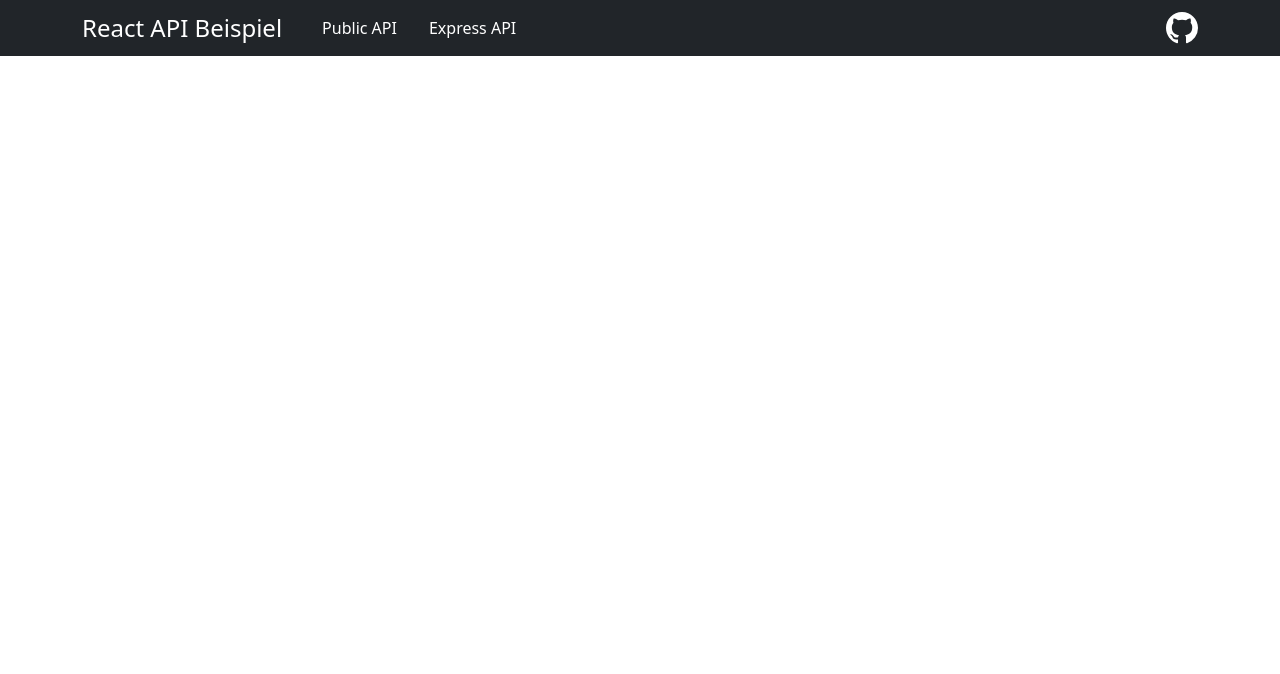
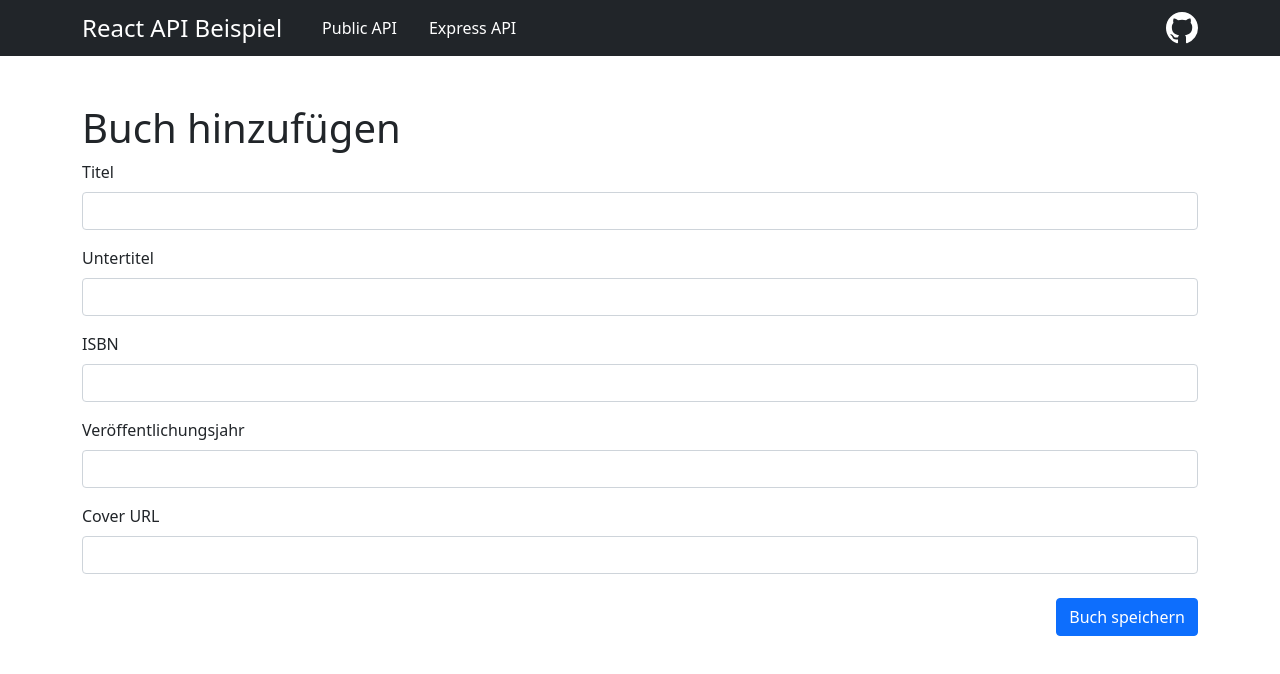
Before and after one commit to noah-janzen/react-api-example, a React (Create React App) app in the folder frontend/: page /express-api/edit-book in a window 1280 px wide. Shown: the top 674 px of the page. Built offline with nearby package versions, Linux system fonts and the light colour scheme.

Commit message:
FE: Books can be added and edited

```diff
--- a/frontend/src/App.js
+++ b/frontend/src/App.js
@@ -1,5 +1,6 @@
 import { Navigate, Route, Routes } from 'react-router-dom'
 import Layout from './layout/Layout'
+import EditBook from './pages/EditBook'
 import ExpressApi from './pages/ExpressApi'
 import PublicApi from './pages/PublicApi'
 
@@ -13,6 +14,11 @@ function App() {
                 />
                 <Route path="/public-api" element={<PublicApi />} />
                 <Route path="/express-api" element={<ExpressApi />} />
+                <Route path="/express-api/edit-book" element={<EditBook />} />
+                <Route
+                    path="/express-api/edit-book/:bookId"
+                    element={<EditBook />}
+                />
             </Routes>
         </Layout>
     )
--- /dev/null
+++ b/frontend/src/components/express-api/ActionBar.js
@@ -0,0 +1,13 @@
+import { Link } from 'react-router-dom'
+
+function ActionBar() {
+    return (
+        <div className="d-flex justify-content-end">
+            <Link to="edit-book">
+                <button className="btn btn-primary">Buch hinzufügen</button>
+            </Link>
+        </div>
+    )
+}
+
+export default ActionBar
--- /dev/null
+++ b/frontend/src/components/express-api/EditBookForm.js
@@ -0,0 +1,115 @@
+import { useEffect, useState } from 'react'
+import { getBook } from '../../api/express-api'
+
+function EditBookForm({ onSave, bookId }) {
+    const [title, setTitle] = useState('')
+    const [subtitle, setSubtitle] = useState('')
+    const [isbn, setIsbn] = useState('')
+    const [publicationYear, setPublicationYear] = useState('')
+    const [coverUrl, setCoverUrl] = useState('')
+
+    useEffect(() => {
+        if (!bookId) {
+            return
+        }
+        getBook(bookId).then((book) => {
+            setTitle(book.title)
+            setSubtitle(book.subtitle)
+            setIsbn(book.isbn)
+            setPublicationYear(book.publication_year)
+            setCoverUrl(book.cover_url)
+        })
+    }, [])
+
+    const handleSubmit = () => {
+        const newBook = {
+            isbn: isbn,
+            title: title,
+            subtitle: subtitle,
+            publication_year: publicationYear,
+            cover_url: coverUrl,
+        }
+
+        onSave(newBook)
+    }
+
+    return (
+        <div>
+            <div className="mb-3">
+                <label htmlFor="bookTitle" className="form-label">
+                    Titel
+                </label>
+                <input
+                    id="bookTitle"
+                    className="form-control"
+                    type="text"
+                    value={title}
+                    onChange={(e) => setTitle(e.target.value)}
+                />
+            </div>
+
+            <div className="mb-3">
+                <label htmlFor="bookSubtitle" className="form-label">
+                    Untertitel
+                </label>
+                <input
+                    id="bookSubtitle"
+                    className="form-control"
+                    type="text"
+                    value={subtitle}
+                    onChange={(e) => setSubtitle(e.target.value)}
+                />
+            </div>
+
+            <div className="mb-3">
+                <label htmlFor="bookIsbn" className="form-label">
+                    ISBN
+                </label>
+                <input
+                    id="bookIsbn"
+                    className="form-control"
+                    type="text"
+                    value={isbn}
+                    onChange={(e) => setIsbn(e.target.value)}
+                />
+            </div>
+
+            <div className="mb-3">
+                <label htmlFor="bookPublicationYear" className="form-label">
+                    Veröffentlichungsjahr
+                </label>
+                <input
+                    id="bookPublicationYear"
+                    className="form-control"
+                    type="text"
+                    value={publicationYear}
+                    onChange={(e) => setPublicationYear(e.target.value)}
+                />
+            </div>
+
+            <div className="mb-3">
+                <label htmlFor="bookCoverUrl" className="form-label">
+                    Cover URL
+                </label>
+                <input
+                    id="bookCoverUrl"
+                    className="form-control"
+                    type="text"
+                    value={coverUrl}
+                    onChange={(e) => setCoverUrl(e.target.value)}
+                />
+            </div>
+
+            <div className="d-flex justify-content-end mt-4">
+                <button
+                    className="btn btn-primary btn-block"
+                    onClick={handleSubmit}
+                >
+                    Buch speichern
+                </button>
+            </div>
+        </div>
+    )
+}
+
+export default EditBookForm
--- /dev/null
+++ b/frontend/src/pages/EditBook.js
@@ -0,0 +1,25 @@
+import { useNavigate, useParams } from 'react-router-dom'
+import { addBook, editBook } from '../api/express-api'
+import EditBookForm from '../components/express-api/EditBookForm'
+
+function EditBook() {
+    const navigate = useNavigate()
+    const params = useParams()
+    const bookId = params.bookId
+
+    function onSaveBook(book) {
+        if (bookId) {
+            editBook(bookId, book).then(() => navigate('/express-api'))
+        }
+        addBook(book).then(() => navigate('/express-api'))
+    }
+
+    return (
+        <div>
+            <h1>Buch {bookId ? 'bearbeiten' : 'hinzufügen'}</h1>
+            <EditBookForm bookId={bookId} onSave={onSaveBook} />
+        </div>
+    )
+}
+
+export default EditBook
--- a/frontend/src/pages/ExpressApi.js
+++ b/frontend/src/pages/ExpressApi.js
@@ -1,3 +1,4 @@
+import ActionBar from '../components/express-api/ActionBar'
 import BookList from '../components/express-api/BookList'
 
 function ExpressApi(props) {
@@ -5,6 +6,7 @@ function ExpressApi(props) {
         <div>
             <h1>Bücherverwaltung</h1>
             <BookList />
+            <ActionBar />
         </div>
     )
 }
```
